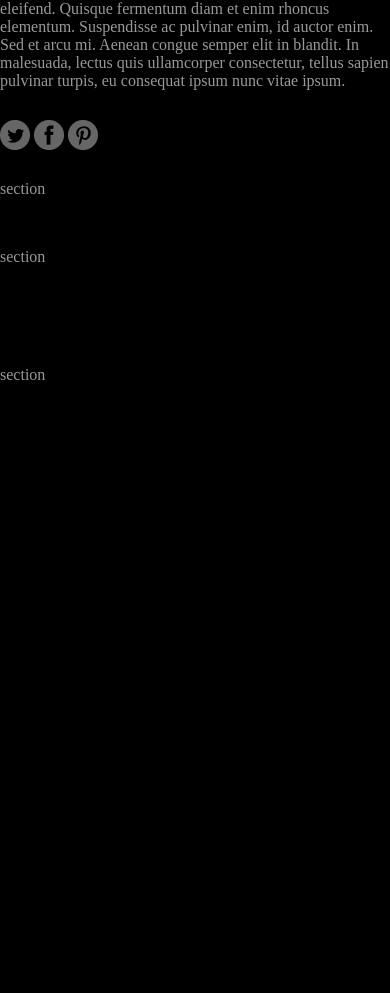
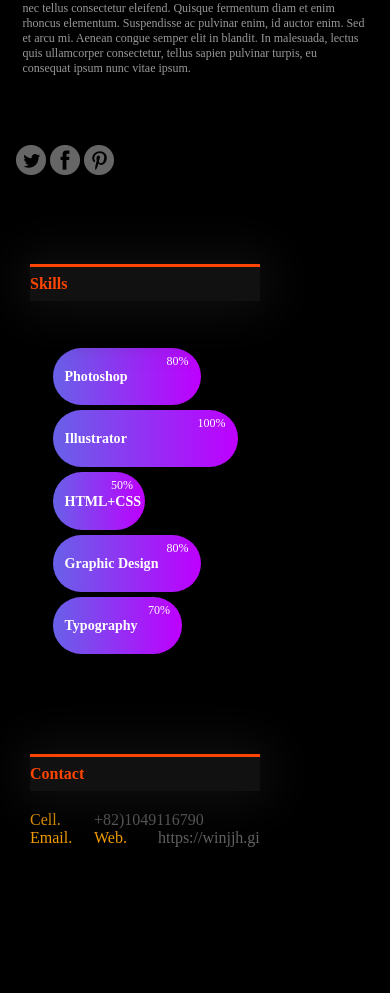
Before and after one commit to winjjh/responsive-website, a plain HTML site: page index.html in a window 390 px wide. Shown: the part 515-1508 px from the top of the page. Before the commit the page ends 949 px from the top, so only its background shows below. Drawn offline with Linux system fonts and the light colour scheme.

Commit message:
Update in htmle and css responsive web design

```diff
--- a/index.html
+++ b/index.html
@@ -8,7 +8,11 @@
 </head>
 <body>
     <div class="container">
-    <div class="portrait"></div>
+        <div class="top-side">
+    <img class="portrait" src="./assets/profile3.jpg">
+    </div>
+
+    <div class="bottom-side">
     <div class="profile"></div>
     <div class="profile-header">
         <div class="name">I'm a
@@ -23,7 +27,7 @@
         </div>
             <h1 class="name-title">Jong Hee Jung</h1>
         </div>
-        <p>Lorem ipsum dolor sit amet, consectetur adipiscing elit.
+        <p class="text">Lorem ipsum dolor sit amet, consectetur adipiscing elit.
             Proin nec ligula id tortor imperdiet cursus quis in leo.
             Pellentesque risus risus, feugiat sit amet rutrum nec,
             laoreet et tellus. Nam condimentum nisi nec tellus consectetur eleifend.
@@ -38,9 +42,28 @@
                 <a class="pinterest" href="">Pinterest</a>
             </div>
         </div>
-    <div class=section>section</div>
-    <divc lass=section>section</div>
-    <div class=section>section</div>
+        <div class="profile-section">
+            <h2>Skills</h2>
+            <ul class="graph">
+                <li data-score="80%"><h3>Photoshop</h3></li>
+                <li data-score="100%"><h3>Illustrator</h3></li>
+                <li data-score="50%"><h3>HTML+CSS</h3></li>
+                <li data-score="80%"><h3>Graphic Design</h3></li>
+                <li data-score="70%"><h3>Typography</h3></li>
+            </ul>
+        </div>
+        <div class="profile-section">
+            <h2>Contact</h2>
+            <dl class="list">
+                <dt>Cell.</dt>
+                <dd>+82)1049116790</dd>
+                <dt>Email.</dt>
+                <dd><jungj566@newschool class="edu"></jungj566@newschool></dd>
+                <dt>Web.</dt>
+                <dd>https://winjjh.github.io/</dd>
+            </dl>
     </div>
+</div>
 </body>
+
 </html>
--- a/style.css
+++ b/style.css
@@ -61,9 +61,6 @@ body {
   color: #999;
 }
 
-.main-container {
-
-}
 
 h1 {
   font-size: 1em;
@@ -77,14 +74,16 @@ a {
 
 .container {
     margin-bottom: 100px;
+    display: flex;
+    flex-direction: column;
 }
 
+  .profile-section {
+    margin-right: 100px;
+  }
+
 .portrait {
-  background-image: url(assets/profile3.jpg);
-  background-size: cover;
-  padding-top: 56.25%;
   max-width: 100%;
-  max-height: 100%;
 }
 
 .profile {
@@ -92,15 +91,21 @@ a {
 }
 
 .profile-header.portrait,
-.section {
+.profile-section {
   padding-bottom: 3.125em;
 }
+
 
 .name {
   font-size: 1.875em;
   line-height: 1.5;
   font-style: italic;
-  margin-bottom: 40px;
+  position: sticky;
+  top: -1.8em;
+  background-color: #111;
+  box-shadow: 0 0 50px 10px #111;
+  padding: 1em;
+
 }
 
 .name-job {
@@ -126,7 +131,7 @@ a {
 }
 
 .name-job-list {
-  font-size: 30px;
+font-size: 30px;
 animation-name: rolling;
 animation-duration: 3s;
 animation-iteration-count: infinite;
@@ -137,16 +142,21 @@ animation-direction: reverse;
   font-size: 1.3em;
   line-height: 1em;
   color: deeppink;
-
+  margin-left: -0.3em;
+  position: relative;
   margin-bottom: 40px;
 }
 
 .text {
     max-width: 500px;
+    padding: 1.875em;
+
 }
 
 .icons {
     margin: 1.875em 0px;
+    padding: 1em;
+
 }
 
 .icons a {
@@ -162,3 +172,97 @@ animation-direction: reverse;
 .icons a.pinterest { background-position: right top; }
 
 .icons a:hover { background-position-y: bottom; }
+
+.graph {
+  padding: 1.875em;
+}
+
+.graph li {
+  background: rgb(104,97,232);
+  background: linear-gradient(90deg, rgba(104,97,232,1) 0%, rgba(190,0,255,1) 100%);
+  color: #fff;
+  padding: 0.5em 1em;
+  margin: 0.4em 0;
+  border-radius: 50px;
+  box-sizing: border-box;
+}
+
+.graph li::before {
+  content: attr(data-score);
+  float: right;
+
+}
+
+.graph li[data-score="80%"] { width: 80%; }
+.graph li[data-score="100%"]  { width: 100%; }
+.graph li[data-score="50%"] { width: 50%; }
+.graph li[data-score="80%"] { width: 80%; }
+.graph li[data-score="70%"] { width: 70%; }
+
+.profile-section h2 {
+  border-top: 3px solid;
+  color: orangered;
+  margin-bottom: 20px;
+  padding: 0.5em 0;
+  position: sticky;
+  top: 0;
+  background-color: #111;
+  box-shadow: 0 0 50px 10px #111;
+}
+
+.profile-section {
+  padding: 1.875em;
+}
+
+.list {
+    color: #666;
+}
+
+.list dt {
+    color: orange;
+    float: left;
+    width: 4em;
+}
+
+.list dd {
+    overflow: hidden;
+}
+
+/*target only screen up to 375px*/
+@media only screen and (min-width: 375px) {
+  .name {
+    font-size: 0.75em;
+  }
+  .text {
+    font-size: 0.75em;
+  }
+  .profile-section h2 {
+    font-size: 1em;
+  }
+  .graph {
+    font-size: 0.75em;
+  }
+}
+
+
+/*target only screen up to 1024px*/
+@media only screen and (min-width: 1024px) {
+  .name {
+    font-size: 40px;
+  }
+  .name-title {
+    font-size: 60px;
+  }
+  .text {
+    font-size: 1.875em;
+  }
+  .profile-section h2 {
+    font-size: 2em;
+  }
+  .graph {
+    font-size: 1.25em;
+  }
+  .list {
+    font-size: 1.875em;
+  }
+}
```
